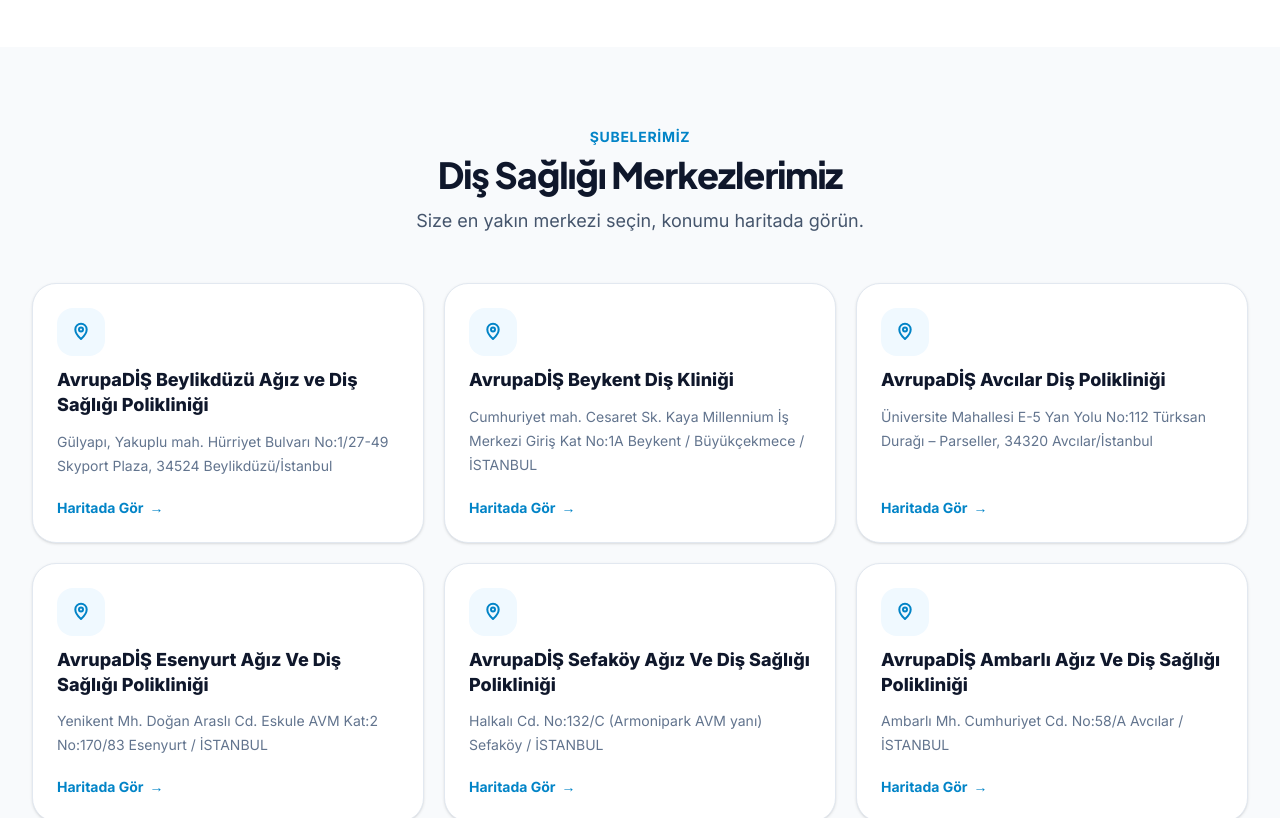
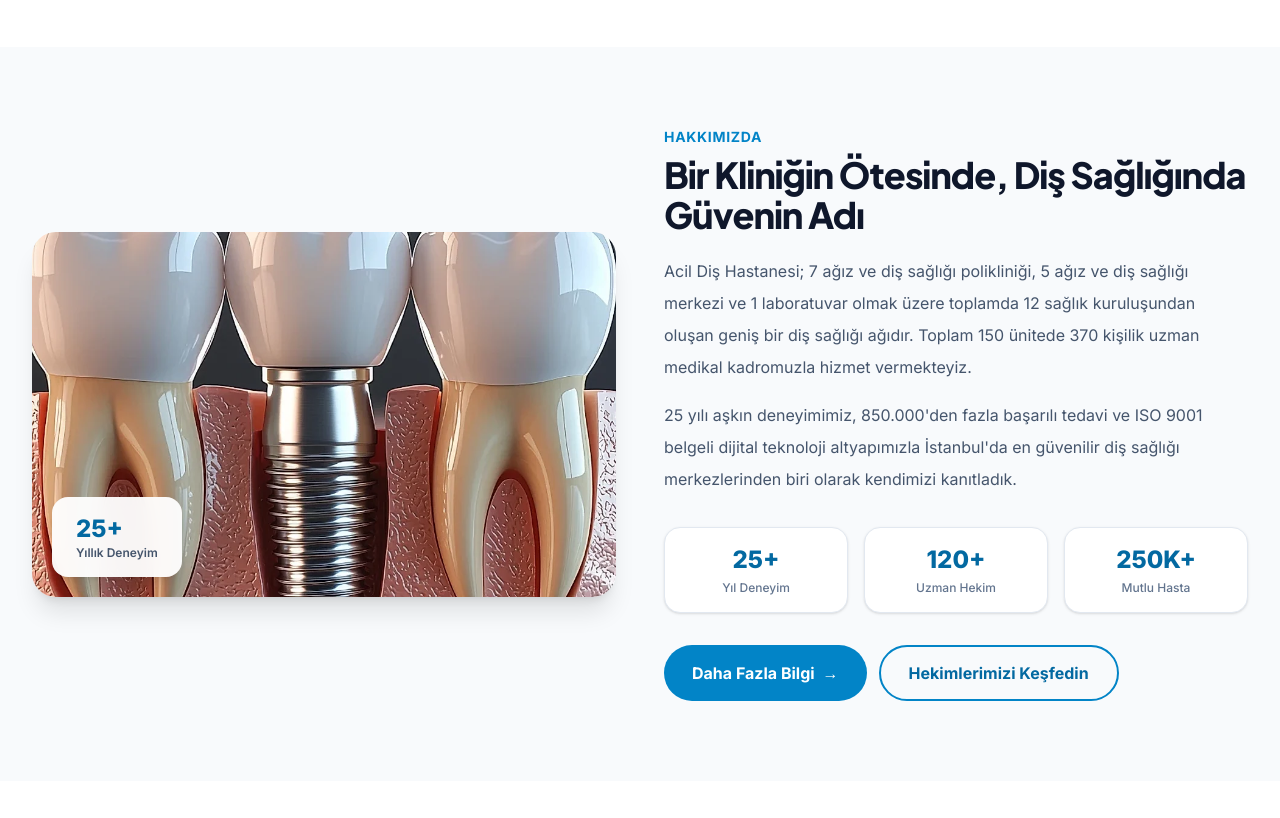
Before and after one commit to dehoa34-ctrl/acildishastanesi, a Next.js app: page / in a window 1280 px wide. Shown: the part 1820-2638 px from the top of the page. Built offline with nearby package versions, Linux system fonts and the light colour scheme; no server answers.

Commit message:
Ana sayfa: subeler (3x3) kaldirildi, Hakkimizda bolumu + gorsel + istatistikler eklendi

```diff
--- a/src/app/page.tsx
+++ b/src/app/page.tsx
@@ -7,7 +7,6 @@
 import FaqAccordion from "@/components/FaqAccordion";
 import { PhoneIcon, WhatsAppIcon } from "@/components/Header";
 import ServiceSlider from "@/components/ServiceSlider";
-import ClinicGrid from "@/components/ClinicGrid";
 import { dentistSchema } from "@/lib/seo";
 
 export default function HomePage() {
@@ -130,20 +129,62 @@
         </div>
       </section>
 
-      {/* Diş Sağlığı Merkezleri (3x3) */}
+      {/* Hakkımızda */}
       <section className="bg-slate-50 py-20">
         <div className="mx-auto max-w-7xl px-4 sm:px-6 lg:px-8">
-          <div className="mx-auto max-w-2xl text-center">
-            <p className="text-sm font-bold uppercase tracking-wider text-brand-600">Şubelerimiz</p>
-            <h2 className="mt-2 text-3xl font-extrabold tracking-tight text-slate-900 sm:text-4xl">
-              Diş Sağlığı Merkezlerimiz
-            </h2>
-            <p className="mt-3 text-lg text-slate-600">
-              Size en yakın merkezi seçin, konumu haritada görün.
-            </p>
-          </div>
-          <div className="mt-12">
-            <ClinicGrid />
+          <div className="grid items-center gap-12 lg:grid-cols-2">
+            <div className="relative overflow-hidden rounded-3xl shadow-xl">
+              <Image
+                src="/images/servis/implant-hero.webp"
+                alt="Acil Diş Hastanesi - modern diş kliniği"
+                width={1600}
+                height={900}
+                className="aspect-[16/10] w-full object-cover"
+              />
+              <div className="absolute bottom-5 left-5 rounded-2xl bg-white/95 px-6 py-4 shadow-lg backdrop-blur">
+                <p className="text-2xl font-extrabold text-brand-700">25+</p>
+                <p className="text-xs font-semibold text-slate-600">Yıllık Deneyim</p>
+              </div>
+            </div>
+
+            <div>
+              <p className="text-sm font-bold uppercase tracking-wider text-brand-600">Hakkımızda</p>
+              <h2 className="mt-2 text-3xl font-extrabold tracking-tight text-slate-900 sm:text-4xl">
+                Bir Kliniğin Ötesinde, Diş Sağlığında Güvenin Adı
+              </h2>
+              <p className="mt-5 leading-8 text-slate-600">
+                Acil Diş Hastanesi; 7 ağız ve diş sağlığı polikliniği, 5 ağız ve diş sağlığı merkezi ve 1
+                laboratuvar olmak üzere toplamda 12 sağlık kuruluşundan oluşan geniş bir diş sağlığı ağıdır.
+                Toplam 150 ünitede 370 kişilik uzman medikal kadromuzla hizmet vermekteyiz.
+              </p>
+              <p className="mt-4 leading-8 text-slate-600">
+                25 yılı aşkın deneyimimiz, 850.000&apos;den fazla başarılı tedavi ve ISO 9001 belgeli dijital
+                teknoloji altyapımızla İstanbul&apos;da en güvenilir diş sağlığı merkezlerinden biri olarak
+                kendimizi kanıtladık.
+              </p>
+
+              <div className="mt-8 grid grid-cols-3 gap-4">
+                <MiniStat value="25+" label="Yıl Deneyim" />
+                <MiniStat value="120+" label="Uzman Hekim" />
+                <MiniStat value="250K+" label="Mutlu Hasta" />
+              </div>
+
+              <div className="mt-8 flex flex-col gap-3 sm:flex-row">
+                <Link
+                  href="/hakkimizda"
+                  className="inline-flex items-center justify-center gap-2 rounded-full bg-brand-600 px-7 py-3.5 font-bold text-white hover:bg-brand-700"
+                >
+                  Daha Fazla Bilgi
+                  <span className="transition-transform group-hover:translate-x-1">→</span>
+                </Link>
+                <Link
+                  href="/hekimlerimiz"
+                  className="inline-flex items-center justify-center gap-2 rounded-full border-2 border-brand-600 px-7 py-3.5 font-bold text-brand-700 hover:bg-brand-50"
+                >
+                  Hekimlerimizi Keşfedin
+                </Link>
+              </div>
+            </div>
           </div>
         </div>
       </section>
@@ -251,6 +292,15 @@
   );
 }
 
+function MiniStat({ value, label }: { value: string; label: string }) {
+  return (
+    <div className="rounded-2xl border border-slate-200 bg-white p-4 text-center shadow-sm">
+      <p className="text-2xl font-extrabold text-brand-700">{value}</p>
+      <p className="mt-1 text-xs font-medium text-slate-500">{label}</p>
+    </div>
+  );
+}
+
 function WhyCard({ icon, title, text }: { icon: React.ReactNode; title: string; text: string }) {
   return (
     <div className="rounded-3xl border border-slate-200 bg-white p-7 shadow-sm">
```
